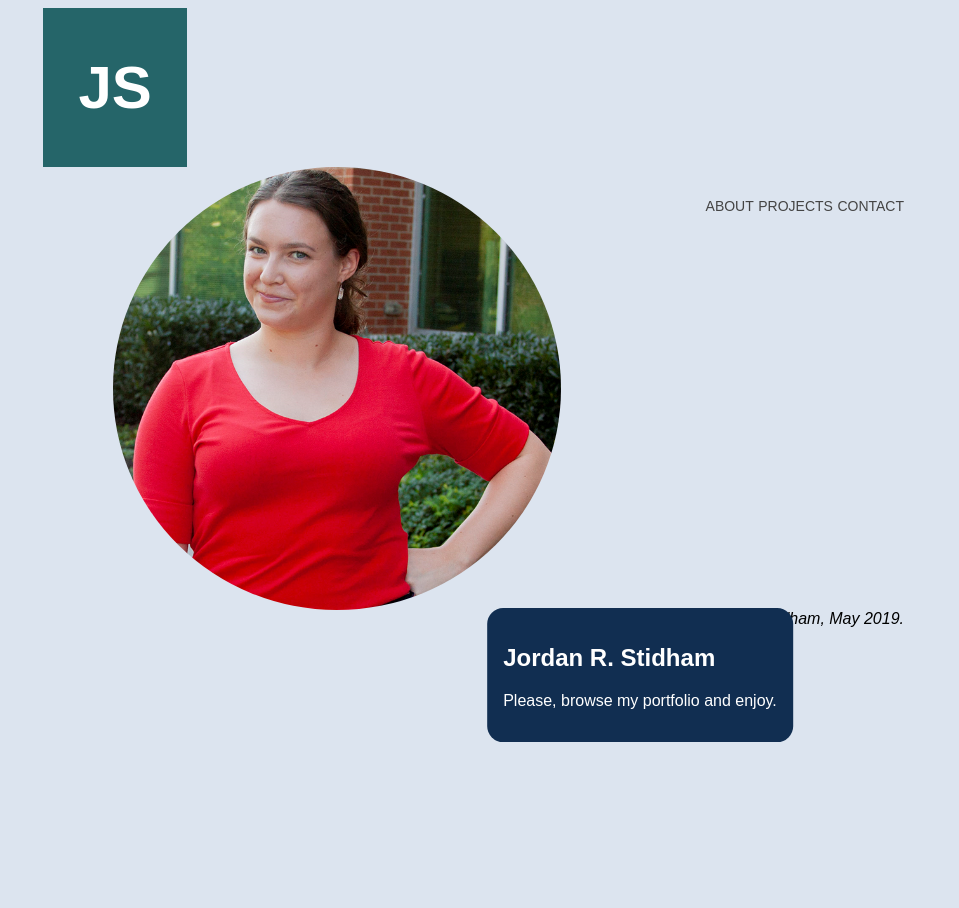
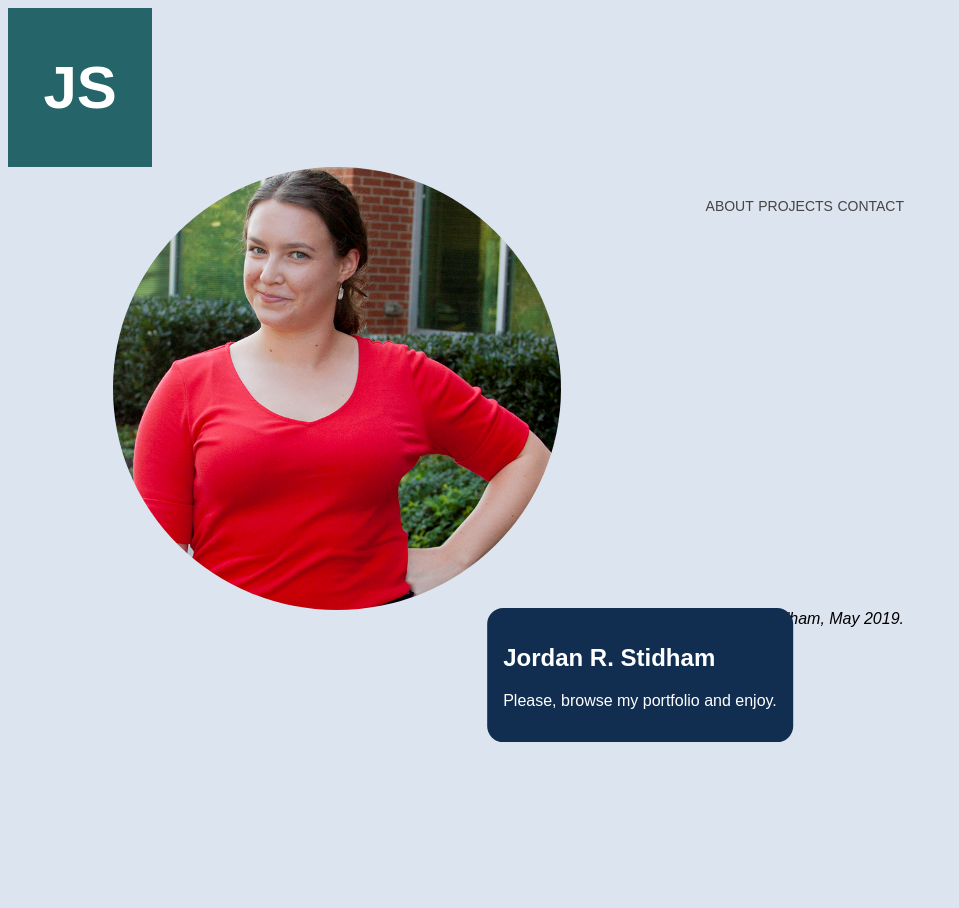
Before and after one commit to jordanstidham/PORTFOLIO, a Jekyll site: the page built from README.md, in a window 1280 px wide. Shown: the whole page, without its empty margins (0-959 px from the left). Built offline with Jekyll 4.4.1, drawn with Linux system fonts in a browser that asks for light colours; our own code applies the rules of GitHub Pages for plain Markdown files.

Commit message:
Update main.css

```diff
--- a/css/main.css
+++ b/css/main.css
@@ -16,7 +16,6 @@ body {
     font-size: 30px;
     text-align: center;
     width: 15%;
-    margin: 0px 35px 0px 35px;
 }
 
 /*navbar style*/
```
